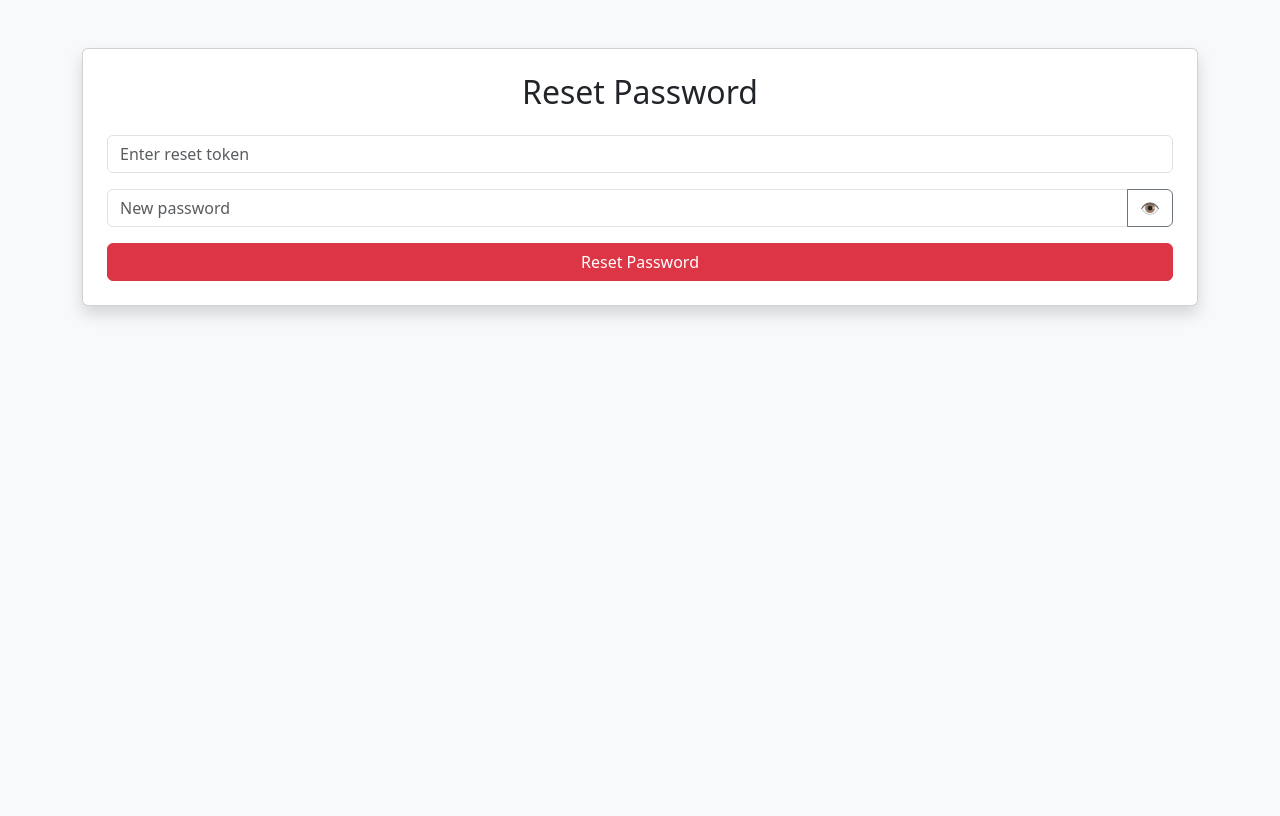
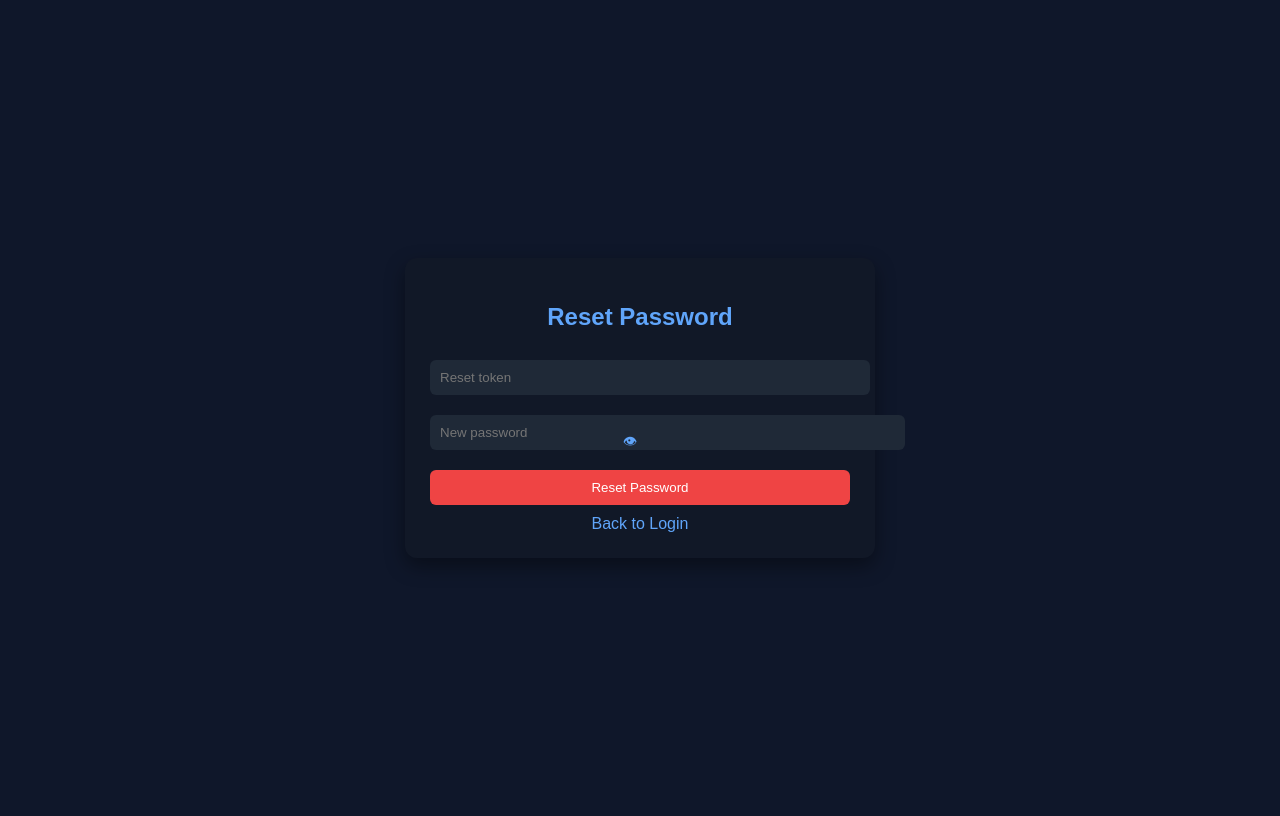
Before and after one commit to Killmon3r/cloud-password-tool, a Flask app: page /reset-page in a window 1280 px wide. Before the commit the page ends 317 px from the top, so only its background shows below. Run offline with Flask 3, Linux system fonts and the light colour scheme.

Commit message:
Enhance reset password page layout and functionality
Updated the reset password page with improved styling, added a result display area, and changed the API endpoint.

```diff
--- a/templates/reset.html
+++ b/templates/reset.html
@@ -1,50 +1,135 @@
 <!DOCTYPE html>
-<html>
+<html lang="en">
 
 <head>
+    <meta charset="UTF-8" />
     <title>Reset Password</title>
-    <link href="https://cdn.jsdelivr.net/npm/bootstrap@5.3.0/dist/css/bootstrap.min.css" rel="stylesheet">
+
+    <style>
+        body {
+            font-family: Arial;
+            background: #0f172a;
+            color: #e2e8f0;
+            display: flex;
+            justify-content: center;
+            align-items: center;
+            height: 100vh;
+        }
+
+        .card {
+            width: 420px;
+            background: #111827;
+            padding: 25px;
+            border-radius: 12px;
+            box-shadow: 0 8px 20px rgba(0,0,0,0.4);
+        }
+
+        h2 {
+            text-align: center;
+            color: #60a5fa;
+        }
+
+        input {
+            width: 100%;
+            padding: 10px;
+            margin: 10px 0;
+            border-radius: 6px;
+            border: none;
+            background: #1f2937;
+            color: white;
+        }
+
+        button {
+            width: 100%;
+            padding: 10px;
+            background: #ef4444;
+            border: none;
+            border-radius: 6px;
+            color: white;
+            cursor: pointer;
+            margin-top: 10px;
+        }
+
+        button:hover {
+            background: #dc2626;
+        }
+
+        .password-wrapper {
+            position: relative;
+        }
+
+        .password-wrapper input {
+            padding-right: 45px;
+        }
+
+        .toggle-btn {
+            position: absolute;
+            right: 10px;
+            top: 50%;
+            transform: translateY(-50%);
+            background: transparent;
+            border: none;
+            color: #60a5fa;
+            font-size: 14px;
+            cursor: pointer;
+        }
+
+        #result {
+            text-align: center;
+            margin-top: 10px;
+            font-size: 14px;
+            color: #94a3b8;
+        }
+
+        a {
+            display: block;
+            text-align: center;
+            margin-top: 10px;
+            color: #60a5fa;
+            text-decoration: none;
+        }
+    </style>
 </head>
 
-<body class="bg-light">
+<body>
 
-    <div class="container mt-5">
+<div class="card">
+    <h2>Reset Password</h2>
 
-        <div class="card p-4 shadow">
-            <h2 class="text-center mb-4">Reset Password</h2>
+    <input id="token" placeholder="Reset token">
 
-            <input class="form-control mb-3" id="token" placeholder="Enter reset token">
-
-            <div class="input-group mb-3">
-                <input class="form-control" id="new_password" type="password" placeholder="New password">
-                <button class="btn btn-outline-secondary" onclick="togglePassword()">👁</button>
+    <div class="password-wrapper">
+        <input id="new_password" type="password" placeholder="New password">
+        <button type="button" class="toggle-btn" onclick="togglePassword()">👁</button>
     </div>
 
-            <button class="btn btn-danger w-100" onclick="resetPassword()">Reset Password</button>
-        </div>
+    <button onclick="resetPassword()">Reset Password</button>
 
+    <div id="result"></div>
+
+    <a href="/login-page">Back to Login</a>
 </div>
 
 <script>
 function togglePassword() {
-            let field = document.getElementById("new_password");
+    const field = document.getElementById("new_password");
     field.type = field.type === "password" ? "text" : "password";
 }
 
-        function resetPassword() {
-            fetch("http://127.0.0.1:5000/reset-password", {
+async function resetPassword() {
+    const res = await fetch("https://cloud-password-tool.onrender.com/reset-password", {
         method: "POST",
         headers: { "Content-Type": "application/json" },
         body: JSON.stringify({
             token: document.getElementById("token").value,
             new_password: document.getElementById("new_password").value
         })
-            })
-                .then(res => res.json())
-                .then(data => alert(JSON.stringify(data)))
+    });
+
+    const data = await res.json();
+    document.getElementById("result").innerText = data.message || data.error;
 }
 </script>
 
 </body>
-
 </html>
```
Lines whose indentation alone changed are shown as unchanged.
